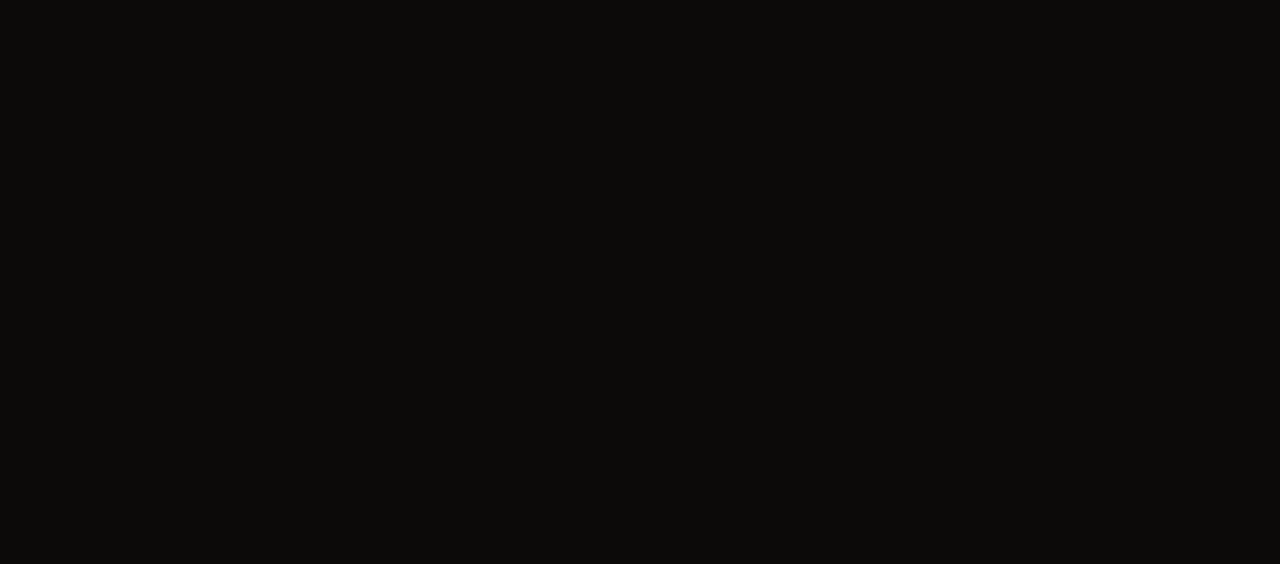
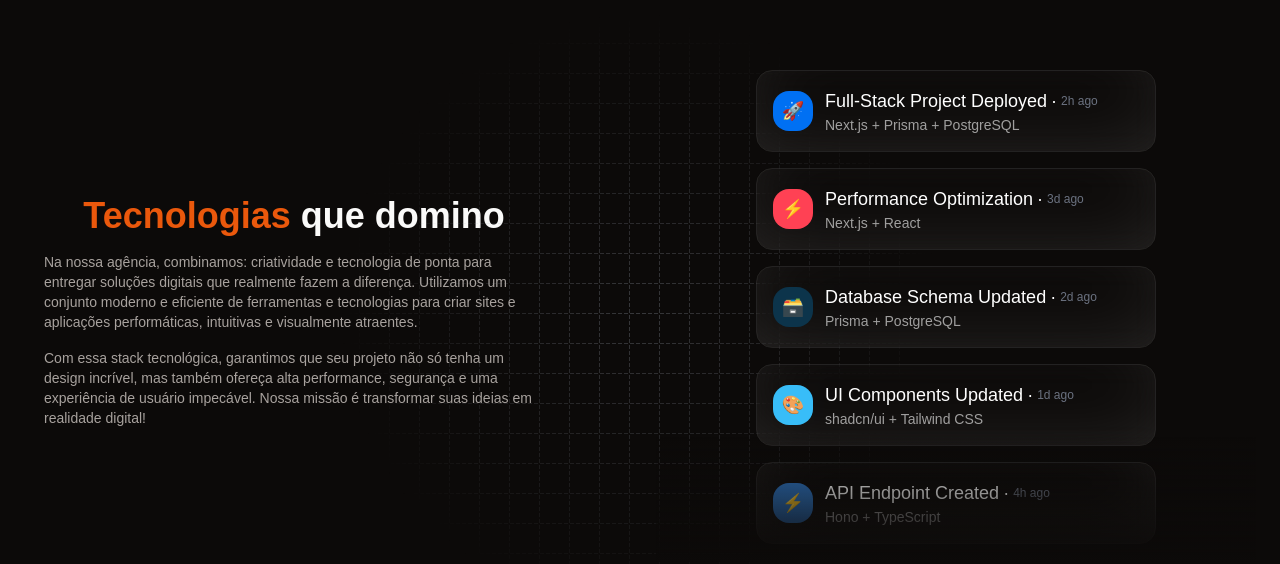
Before and after one commit to guisilva10/nextjsday-aula-01, a Next.js app: page / in a window 1280 px wide. Shown: the part 1448-2012 px from the top of the page. Before the commit the page ends 1462 px from the top, so only its background shows below. Built offline with nearby package versions, Linux system fonts and the light colour scheme.

Commit message:
feat: add animated list and grid pattern component from magicui

```diff
--- /dev/null
+++ b/src/app/_components/animated-list-demo.tsx
@@ -0,0 +1,108 @@
+"use client";
+
+import { cn } from "@/app/_lib/utils";
+import { AnimatedList } from "@/components/magicui/animated-list";
+
+interface Item {
+  name: string;
+  description: string;
+  icon: string;
+  color: string;
+  time: string;
+}
+
+let notifications = [
+  {
+    name: "Full-Stack Project Deployed",
+    description: "Next.js + Prisma + PostgreSQL",
+    time: "2h ago",
+    icon: "🚀",
+    color: "#0070F3", // Next.js blue
+  },
+  {
+    name: "API Endpoint Created",
+    description: "Hono + TypeScript",
+    time: "4h ago",
+    icon: "⚡",
+    color: "#2F74C0", // TypeScript blue
+  },
+  {
+    name: "UI Components Updated",
+    description: "shadcn/ui + Tailwind CSS",
+    time: "1d ago",
+    icon: "🎨",
+    color: "#38BDF8", // Tailwind blue
+  },
+  {
+    name: "Database Schema Updated",
+    description: "Prisma + PostgreSQL",
+    time: "2d ago",
+    icon: "🗃️",
+    color: "#0C344B", // Prisma dark blue
+  },
+  {
+    name: "Performance Optimization",
+    description: "Next.js + React",
+    time: "3d ago",
+    icon: "⚡",
+    color: "#FF4154", // React red
+  },
+];
+
+notifications = Array.from({ length: 10 }, () => notifications).flat();
+
+const Notification = ({ name, description, icon, color, time }: Item) => {
+  return (
+    <figure
+      className={cn(
+        "relative mx-auto min-h-fit w-full max-w-[400px] cursor-pointer overflow-hidden rounded-2xl p-4",
+        // animation styles
+        "transition-all duration-200 ease-in-out hover:scale-[103%]",
+        // light styles
+        "bg-white [box-shadow:0_0_0_1px_rgba(0,0,0,.03),0_2px_4px_rgba(0,0,0,.05),0_12px_24px_rgba(0,0,0,.05)]",
+        // dark styles
+        "transform-gpu dark:bg-transparent dark:backdrop-blur-md dark:[border:1px_solid_rgba(255,255,255,.1)] dark:[box-shadow:0_-20px_80px_-20px_#ffffff1f_inset]"
+      )}
+    >
+      <div className="flex flex-row items-center gap-3">
+        <div
+          className="flex size-10 items-center justify-center rounded-2xl"
+          style={{
+            backgroundColor: color,
+          }}
+        >
+          <span className="text-lg">{icon}</span>
+        </div>
+        <div className="flex flex-col overflow-hidden">
+          <figcaption className="flex flex-row items-center whitespace-pre text-lg font-medium dark:text-white ">
+            <span className="text-sm sm:text-lg">{name}</span>
+            <span className="mx-1">·</span>
+            <span className="text-xs text-gray-500">{time}</span>
+          </figcaption>
+          <p className="text-sm font-normal dark:text-white/60">
+            {description}
+          </p>
+        </div>
+      </div>
+    </figure>
+  );
+};
+
+export function AnimatedListDemo({ className }: { className?: string }) {
+  return (
+    <div
+      className={cn(
+        "relative flex h-[500px] w-full flex-col overflow-hidden p-2",
+        className
+      )}
+    >
+      <AnimatedList>
+        {notifications.map((item, idx) => (
+          <Notification {...item} key={idx} />
+        ))}
+      </AnimatedList>
+
+      <div className="pointer-events-none absolute inset-x-0 bottom-0 h-1/4 bg-gradient-to-t from-background"></div>
+    </div>
+  );
+}
--- /dev/null
+++ b/src/app/_components/skills-section.tsx
@@ -0,0 +1,45 @@
+import { GridPattern } from "@/components/magicui/grid-pattern";
+import { AnimatedListDemo } from "./animated-list-demo";
+import { cn } from "../_lib/utils";
+
+const SkillsSection = () => {
+  return (
+    <section className="py-12 px-6 relative">
+      <GridPattern
+        width={30}
+        height={30}
+        x={-1}
+        y={-1}
+        strokeDasharray={"4 2"}
+        className={cn(
+          "[mask-image:radial-gradient(300px_circle_at_center,white,transparent)]"
+        )}
+      />
+      <div className="grid grid-cols-1 md:grid-cols-2 gap-8 items-center justify-center">
+        <div className="flex flex-col ml-5 space-y-4 items-center justify-center w-full lg:w-[500px]">
+          <h2 className="text-4xl font-bold">
+            <span className="text-primary">Tecnologias</span> que domino
+          </h2>
+          <p className="text-muted-foreground w-full text-sm">
+            Na nossa agência, combinamos: criatividade e tecnologia de ponta
+            para entregar soluções digitais que realmente fazem a diferença.
+            Utilizamos um conjunto moderno e eficiente de ferramentas e
+            tecnologias para criar sites e aplicações performáticas, intuitivas
+            e visualmente atraentes.
+          </p>
+          <p className="text-muted-foreground w-full text-sm">
+            Com essa stack tecnológica, garantimos que seu projeto não só tenha
+            um design incrível, mas também ofereça alta performance, segurança e
+            uma experiência de usuário impecável. Nossa missão é transformar
+            suas ideias em realidade digital!
+          </p>
+        </div>
+        <div>
+          <AnimatedListDemo />
+        </div>
+      </div>
+    </section>
+  );
+};
+
+export default SkillsSection;
--- a/src/app/page.tsx
+++ b/src/app/page.tsx
@@ -1,6 +1,7 @@
 import AboutSection from "./_components/about-section";
 import { Header } from "./_components/header";
 import HeroHome from "./_components/hero";
+import SkillsSection from "./_components/skills-section";
 
 export default function Home() {
   return (
@@ -8,6 +9,7 @@
       <Header />
       <HeroHome />
       <AboutSection />
+      <SkillsSection />
     </div>
   );
 }
--- /dev/null
+++ b/src/components/magicui/animated-list.tsx
@@ -0,0 +1,72 @@
+"use client";
+
+import { cn } from "@/app/_lib/utils";
+import { AnimatePresence, motion } from "motion/react";
+import React, {
+  ComponentPropsWithoutRef,
+  useEffect,
+  useMemo,
+  useState,
+} from "react";
+
+export function AnimatedListItem({ children }: { children: React.ReactNode }) {
+  const animations = {
+    initial: { scale: 0, opacity: 0 },
+    animate: { scale: 1, opacity: 1, originY: 0 },
+    exit: { scale: 0, opacity: 0 },
+    transition: { type: "spring", stiffness: 350, damping: 40 },
+  };
+
+  return (
+    <motion.div {...animations} layout className="mx-auto w-full">
+      {children}
+    </motion.div>
+  );
+}
+
+export interface AnimatedListProps extends ComponentPropsWithoutRef<"div"> {
+  children: React.ReactNode;
+  delay?: number;
+}
+
+export const AnimatedList = React.memo(
+  ({ children, className, delay = 1000, ...props }: AnimatedListProps) => {
+    const [index, setIndex] = useState(0);
+    const childrenArray = useMemo(
+      () => React.Children.toArray(children),
+      [children],
+    );
+
+    useEffect(() => {
+      if (index < childrenArray.length - 1) {
+        const timeout = setTimeout(() => {
+          setIndex((prevIndex) => (prevIndex + 1) % childrenArray.length);
+        }, delay);
+
+        return () => clearTimeout(timeout);
+      }
+    }, [index, delay, childrenArray.length]);
+
+    const itemsToShow = useMemo(() => {
+      const result = childrenArray.slice(0, index + 1).reverse();
+      return result;
+    }, [index, childrenArray]);
+
+    return (
+      <div
+        className={cn(`flex flex-col items-center gap-4`, className)}
+        {...props}
+      >
+        <AnimatePresence>
+          {itemsToShow.map((item) => (
+            <AnimatedListItem key={(item as React.ReactElement).key}>
+              {item}
+            </AnimatedListItem>
+          ))}
+        </AnimatePresence>
+      </div>
+    );
+  },
+);
+
+AnimatedList.displayName = "AnimatedList";
--- /dev/null
+++ b/src/components/magicui/grid-pattern.tsx
@@ -0,0 +1,70 @@
+import { useId } from "react";
+
+import { cn } from "@/app/_lib/utils";
+
+interface GridPatternProps extends React.SVGProps<SVGSVGElement> {
+  width?: number;
+  height?: number;
+  x?: number;
+  y?: number;
+  squares?: Array<[x: number, y: number]>;
+  strokeDasharray?: string;
+  className?: string;
+  [key: string]: unknown;
+}
+
+export function GridPattern({
+  width = 40,
+  height = 40,
+  x = -1,
+  y = -1,
+  strokeDasharray = "0",
+  squares,
+  className,
+  ...props
+}: GridPatternProps) {
+  const id = useId();
+
+  return (
+    <svg
+      aria-hidden="true"
+      className={cn(
+        "pointer-events-none absolute inset-0 h-full w-full fill-gray-400/30 stroke-gray-400/30",
+        className,
+      )}
+      {...props}
+    >
+      <defs>
+        <pattern
+          id={id}
+          width={width}
+          height={height}
+          patternUnits="userSpaceOnUse"
+          x={x}
+          y={y}
+        >
+          <path
+            d={`M.5 ${height}V.5H${width}`}
+            fill="none"
+            strokeDasharray={strokeDasharray}
+          />
+        </pattern>
+      </defs>
+      <rect width="100%" height="100%" strokeWidth={0} fill={`url(#${id})`} />
+      {squares && (
+        <svg x={x} y={y} className="overflow-visible">
+          {squares.map(([x, y]) => (
+            <rect
+              strokeWidth="0"
+              key={`${x}-${y}`}
+              width={width - 1}
+              height={height - 1}
+              x={x * width + 1}
+              y={y * height + 1}
+            />
+          ))}
+        </svg>
+      )}
+    </svg>
+  );
+}
```
